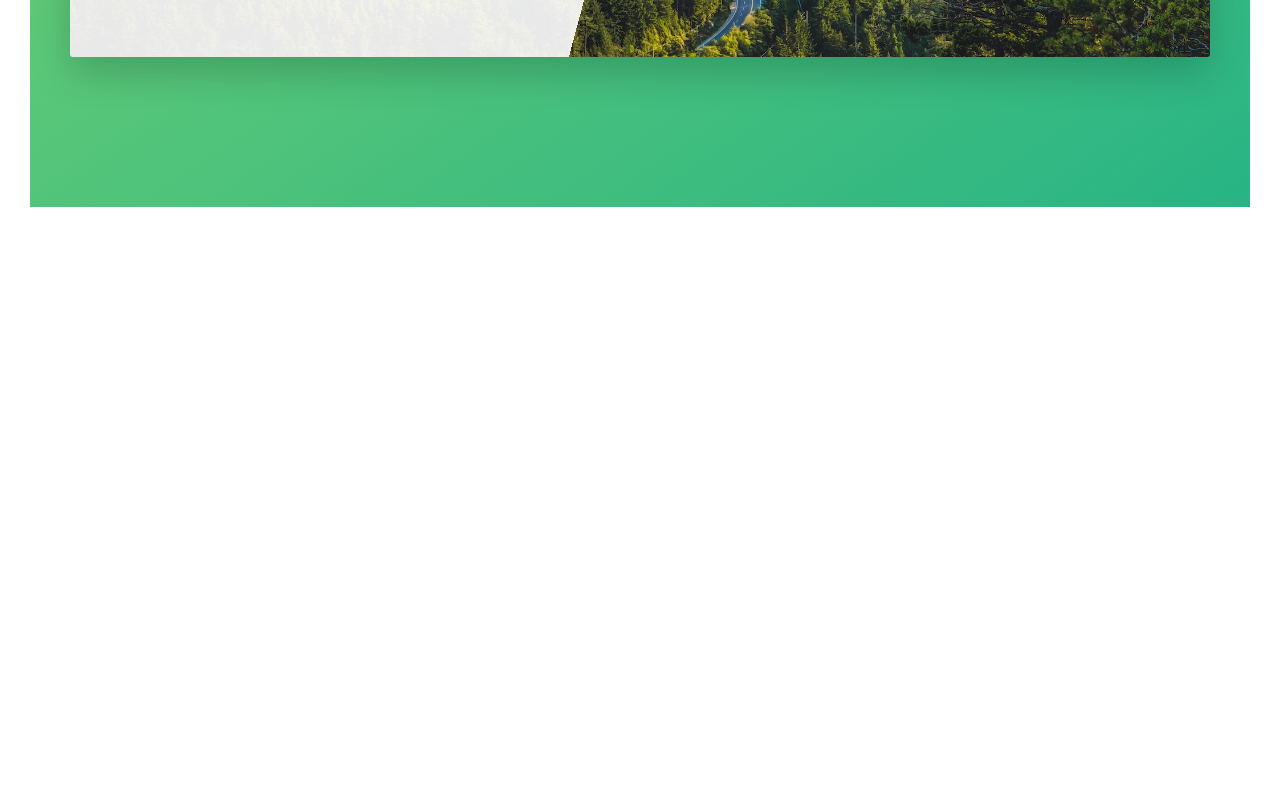
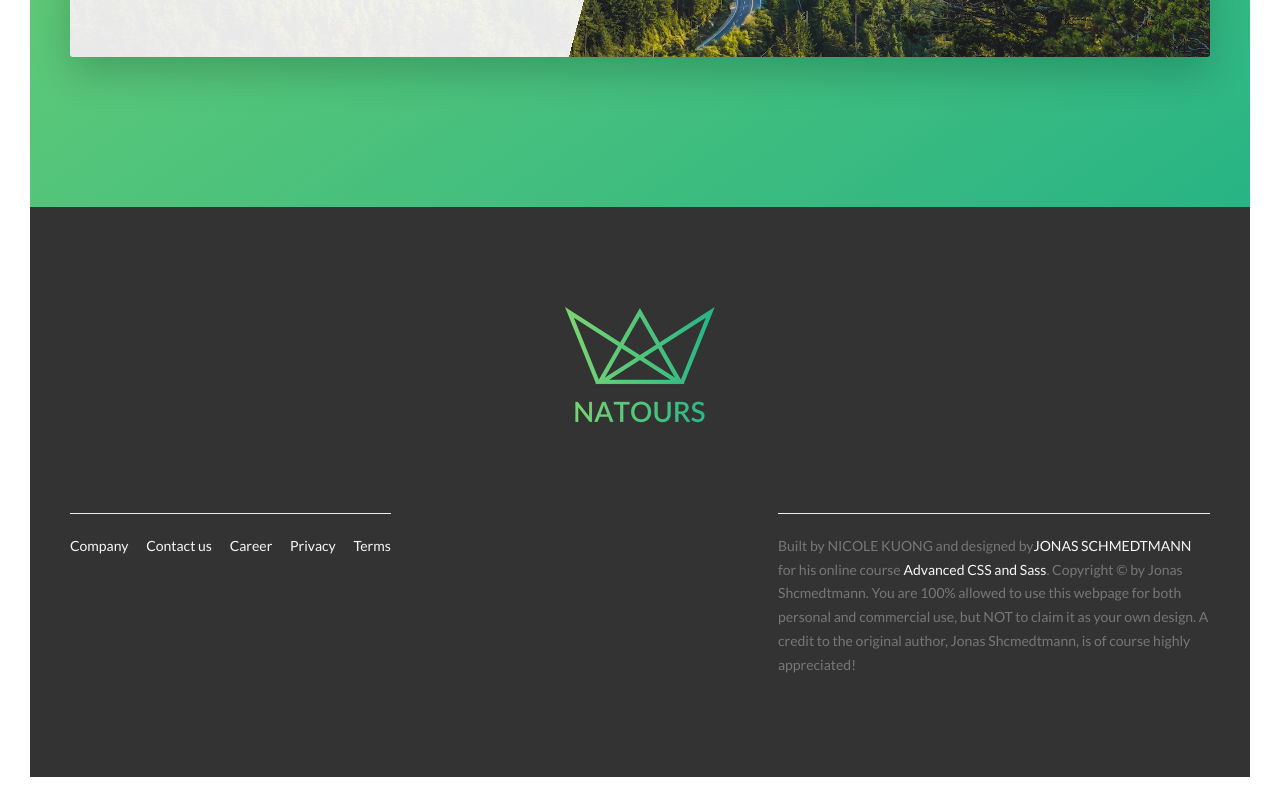
Before and after one commit to NicoleKuong/Natours, a website: page index.html in a window 1280 px wide. Shown: the part 5149-5956 px from the top of the page. Before the commit the page ends 5386 px from the top, so only its background shows below. Drawn offline with Linux system fonts and the light colour scheme.

Commit message:
create footer section: style links and hover effect

```diff
--- a/index.html
+++ b/index.html
@@ -385,6 +385,50 @@
       </section>
     </main>
 
+    <footer class="footer">
+      <div class="footer__logo-box">
+        <img src="img/logo-green-2x.png" alt="Full logo" class="footer__logo" />
+      </div>
+      <div class="row">
+        <div class="col-1-of-2">
+          <div class="footer__navigation">
+            <ul class="footer__list">
+              <li class="footer__item">
+                <a href="#" class="footer__link">Company</a>
+              </li>
+              <li class="footer__item">
+                <a href="#" class="footer__link">Contact us</a>
+              </li>
+              <li class="footer__item">
+                <a href="#" class="footer__link">Career</a>
+              </li>
+              <li class="footer__item">
+                <a href="#" class="footer__link">Privacy</a>
+              </li>
+              <li class="footer__item">
+                <a href="#" class="footer__link">Terms</a>
+              </li>
+            </ul>
+          </div>
+        </div>
+        <div class="col-1-of-2">
+          <p class="footer__copyright">
+            Built by NICOLE KUONG and designed by<a
+              href="#"
+              class="footer__link"
+              >JONAS SCHMEDTMANN</a
+            >
+            for his online course
+            <a href="#" class="footer__link">Advanced CSS and Sass</a>.
+            Copyright &copy; by Jonas Shcmedtmann. You are 100% allowed to use
+            this webpage for both personal and commercial use, but NOT to claim
+            it as your own design. A credit to the original author, Jonas
+            Shcmedtmann, is of course highly appreciated!
+          </p>
+        </div>
+      </div>
+    </footer>
+
     <!-- <section class="grid-test">
       <div class="row">
         <div class="col-1-of-2">
--- a/sass/abstracts/_variables.scss
+++ b/sass/abstracts/_variables.scss
@@ -14,6 +14,7 @@ $color-grey-light-2: #eee;
 
 $color-grey-dark: #777;
 $color-grey-dark-2: #999;
+$color-grey-dark-3: #333;
 
 $color-white: #ffffff;
 $color-black: #000;
--- /dev/null
+++ b/sass/layout/_footer.scss
@@ -0,0 +1,59 @@
+.footer {
+  background-color: $color-grey-dark-3;
+  padding: 10rem 0;
+  font-size: 1.4rem;
+
+  &__logo-box {
+    text-align: center;
+    margin-bottom: 8rem;
+  }
+
+  &__logo {
+    width: 15rem;
+    height: auto;
+  }
+
+  &__navigation {
+    border-top: 1px solid $color-grey-light-2;
+    padding-top: 2rem;
+    display: inline-block; // this shortens the border-top line
+  }
+
+  &__list {
+    list-style: none;
+  }
+
+  &__item {
+    display: inline-block;
+
+    &:not(:last-child) {
+      margin-right: 1.5rem;
+    }
+  }
+
+  &__link {
+    &:link,
+    &:visited {
+      color: $color-grey-light-1;
+      // background-color: $color-grey-dark-3;
+      text-decoration: none;
+      text-decoration: uppercase;
+      display: inline-block;
+      transition: all 0.2s;
+    }
+
+    &:hover,
+    &:active {
+      color: $color-primary;
+      box-shadow: 0 0.4rem 0.4rem rgba($color: $color-black, $alpha: 0.01);
+      transform: rotate(5deg) scale(1.3);
+    }
+  }
+
+  &__copyright {
+    border-top: 1px solid $color-grey-light-2;
+    padding-top: 2rem;
+    width: 80%;
+    float: right;
+  }
+}
--- a/sass/main.scss
+++ b/sass/main.scss
@@ -17,5 +17,6 @@
 
 @import "layout/header";
 @import "layout/grid";
+@import "layout/footer";
 
 @import "pages/home";
```
Also changed, not shown: css/style.css.
